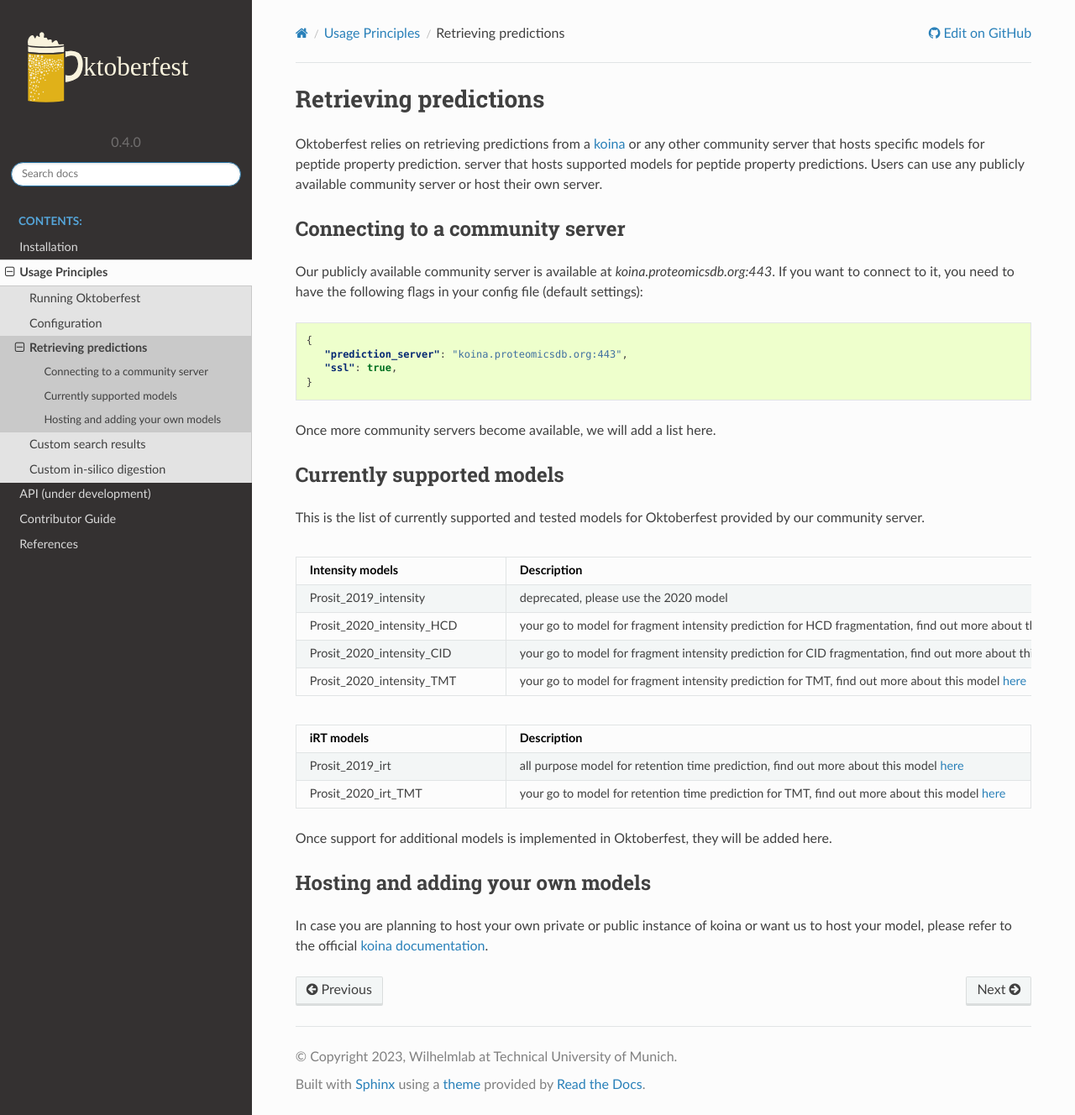
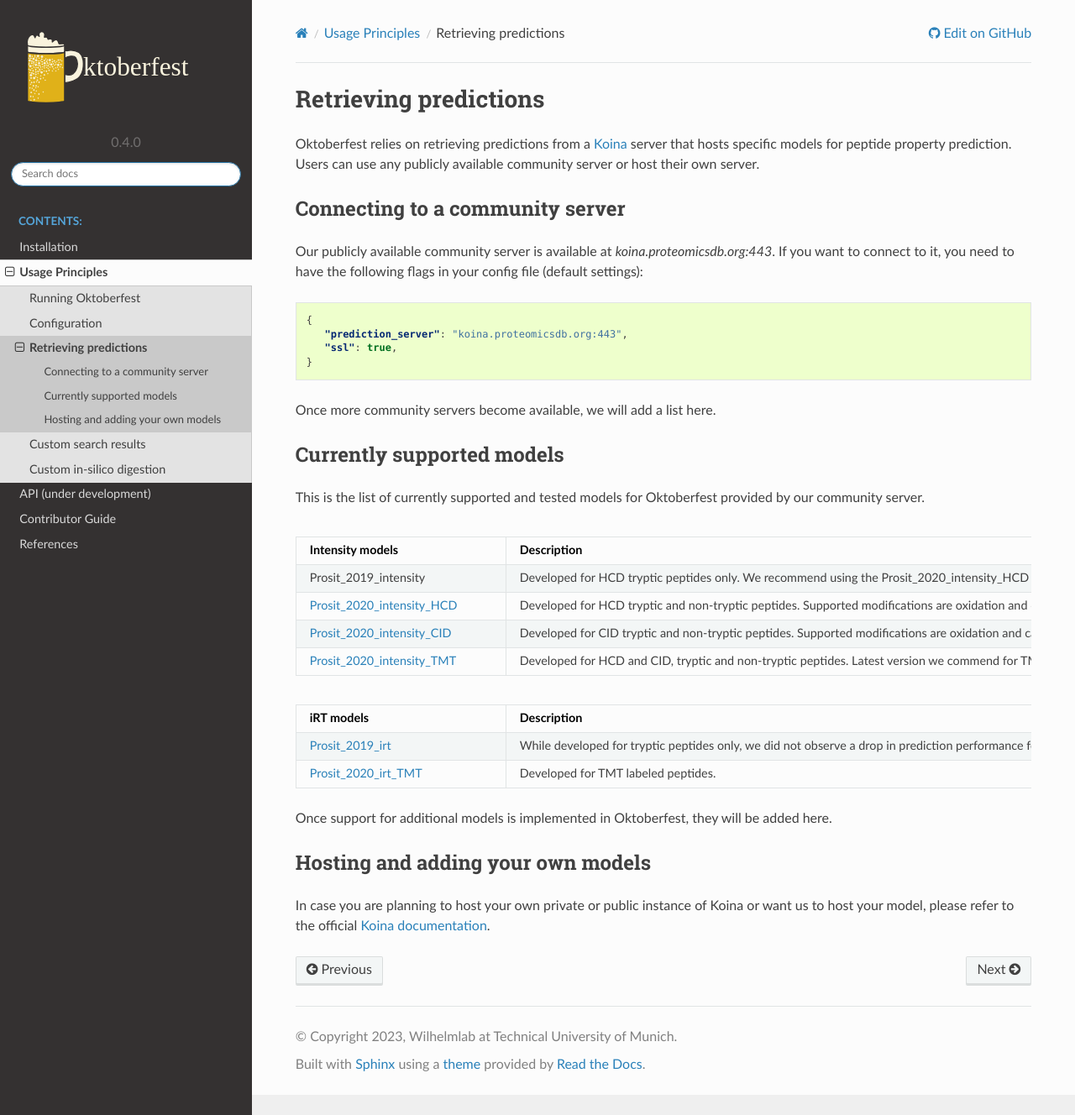
Before and after one commit to wilhelm-lab/oktoberfest, a Sphinx documentation site: the page built from docs/predictions.rst, in a window 1280 px wide and 1328 px high. Shown: the whole window at 84% size. Built offline with Sphinx 7.4.7 and the Read the Docs theme 2.0.0, drawn with Linux system fonts in a browser that asks for light colours.

Commit message:
better model descriptions

```diff
--- a/docs/predictions.rst
+++ b/docs/predictions.rst
@@ -1,7 +1,7 @@
 Retrieving predictions
 ======================
 
-Oktoberfest relies on retrieving predictions from a `koina <https://koina.proteomicsdb.org/>`_ or any other community server that hosts specific models for peptide property prediction. server that hosts supported models for peptide property predictions. Users can use any publicly available community server or host their own server.
+Oktoberfest relies on retrieving predictions from a `Koina <https://koina.proteomicsdb.org/>`_ server that hosts specific models for peptide property prediction. Users can use any publicly available community server or host their own server.
 
 Connecting to a community server
 --------------------------------
@@ -26,32 +26,32 @@
 .. table::
    :class: fixed-table
 
-   +----------------------------+----------------------------------------------------------------------------------------------------------------------------------------------------------------------------------------------+
-   | Intensity models           |                             Description                                                                                                                                                      |
-   +============================+==============================================================================================================================================================================================+
-   | Prosit_2019_intensity      | deprecated, please use the 2020 model                                                                                                                                                        |
-   +----------------------------+----------------------------------------------------------------------------------------------------------------------------------------------------------------------------------------------+
-   | Prosit_2020_intensity_HCD  | your go to model for fragment intensity prediction for HCD fragmentation, find out more about this model `here <https://koina.proteomicsdb.org/docs#post-/Prosit_2020_intensity_HCD/infer>`_ |
-   +----------------------------+----------------------------------------------------------------------------------------------------------------------------------------------------------------------------------------------+
-   | Prosit_2020_intensity_CID  | your go to model for fragment intensity prediction for CID fragmentation, find out more about this model `here <https://koina.proteomicsdb.org/docs#post-/Prosit_2020_intensity_CID/infer>`_ |
-   +----------------------------+----------------------------------------------------------------------------------------------------------------------------------------------------------------------------------------------+
-   | Prosit_2020_intensity_TMT  | your go to model for fragment intensity prediction for TMT, find out more about this model `here <https://koina.proteomicsdb.org/docs/#post-/Prosit_2020_intensity_TMT/infer>`_              |
-   +----------------------------+----------------------------------------------------------------------------------------------------------------------------------------------------------------------------------------------+
+   +----------------------------------------------------------------------------------------------------------+----------------------------------------------------------------------------------------------------------------------------------------------------------------------------------------------+
+   | Intensity models                                                                                         |                             Description                                                                                                                                                      |
+   +==========================================================================================================+==============================================================================================================================================================================================+
+   | Prosit_2019_intensity                                                                                    | Developed for HCD tryptic peptides only. We recommend using the Prosit_2020_intensity_HCD model instead, since it showed slightly superior performance on tryptic peptides as well.          |
+   +----------------------------------------------------------------------------------------------------------+----------------------------------------------------------------------------------------------------------------------------------------------------------------------------------------------+
+   | `Prosit_2020_intensity_HCD <https://koina.proteomicsdb.org/docs#post-/Prosit_2020_intensity_HCD/infer>`_ | Developed for HCD tryptic and non-tryptic peptides. Supported modifications are oxidation and carbamidomethylation. Latest version we recommend to use for HCD.                              |
+   +----------------------------------------------------------------------------------------------------------+----------------------------------------------------------------------------------------------------------------------------------------------------------------------------------------------+
+   | `Prosit_2020_intensity_CID <https://koina.proteomicsdb.org/docs#post-/Prosit_2020_intensity_CID/infer>`_ | Developed for CID tryptic and non-tryptic peptides. Supported modifications are oxidation and carbamidomethylation. Latest version we recommend to use for CID.                              |
+   +----------------------------------------------------------------------------------------------------------+----------------------------------------------------------------------------------------------------------------------------------------------------------------------------------------------+
+   | `Prosit_2020_intensity_TMT <https://koina.proteomicsdb.org/docs#post-/Prosit_2020_intensity_TMT/infer>`_ | Developed for HCD and CID, tryptic and non-tryptic peptides. Latest version we commend for TMT labeled peptides in general.                                                                  |
+   +----------------------------------------------------------------------------------------------------------+----------------------------------------------------------------------------------------------------------------------------------------------------------------------------------------------+
 
 .. table::
    :class: fixed-table
 
-   +----------------------------+----------------------------------------------------------------------------------------------------------------------------------------------------------------------------------------------+
-   | iRT models\ \              |                             Description                                                                                                                                                      |
-   +============================+==============================================================================================================================================================================================+
-   | Prosit_2019_irt            | all purpose model for retention time prediction, find out more about this model `here <https://koina.proteomicsdb.org/docs/#post-/Prosit_2019_irt/infer>`_                                   |
-   +----------------------------+----------------------------------------------------------------------------------------------------------------------------------------------------------------------------------------------+
-   | Prosit_2020_irt_TMT        | your go to model for retention time prediction for TMT, find out more about this model `here <https://koina.proteomicsdb.org/docs/#post-/Prosit_2020_irt_TMT/infer>`_                        |
-   +----------------------------+----------------------------------------------------------------------------------------------------------------------------------------------------------------------------------------------+
+   +-----------------------------------------------------------------------------------------------+---------------------------------------------------------------------------------------------------------------------------+
+   | iRT models                                                                                    |                             Description                                                                                   |
+   +===============================================================================================+===========================================================================================================================+
+   | `Prosit_2019_irt <https://koina.proteomicsdb.org/docs#post-/Prosit_2019_irt/infer>`_          | While developed for tryptic peptides only, we did not observe a drop in prediction performance for non-tryptic peptides.  |
+   +-----------------------------------------------------------------------------------------------+---------------------------------------------------------------------------------------------------------------------------+
+   | `Prosit_2020_irt_TMT <https://koina.proteomicsdb.org/docs/#post-/Prosit_2020_irt_TMT/infer>`_ | Developed for TMT labeled peptides.                                                                                       |
+   +-----------------------------------------------------------------------------------------------+---------------------------------------------------------------------------------------------------------------------------+
 
 Once support for additional models is implemented in Oktoberfest, they will be added here.
 
 Hosting and adding your own models
 ----------------------------------
 
-In case you are planning to host your own private or public instance of koina or want us to host your model, please refer to the official `koina documentation <https://koina.proteomicsdb.org/docs#overview>`_.
+In case you are planning to host your own private or public instance of Koina or want us to host your model, please refer to the official `Koina documentation <https://koina.proteomicsdb.org/docs#overview>`_.
```
